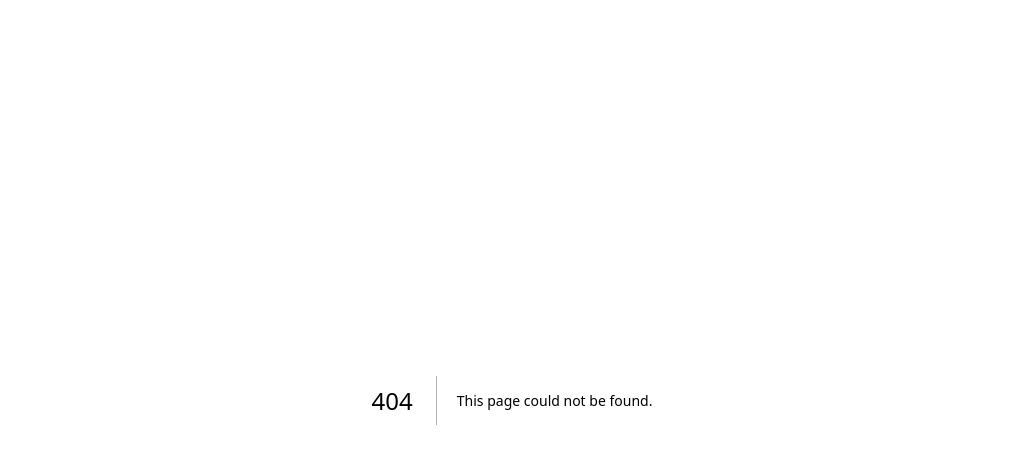
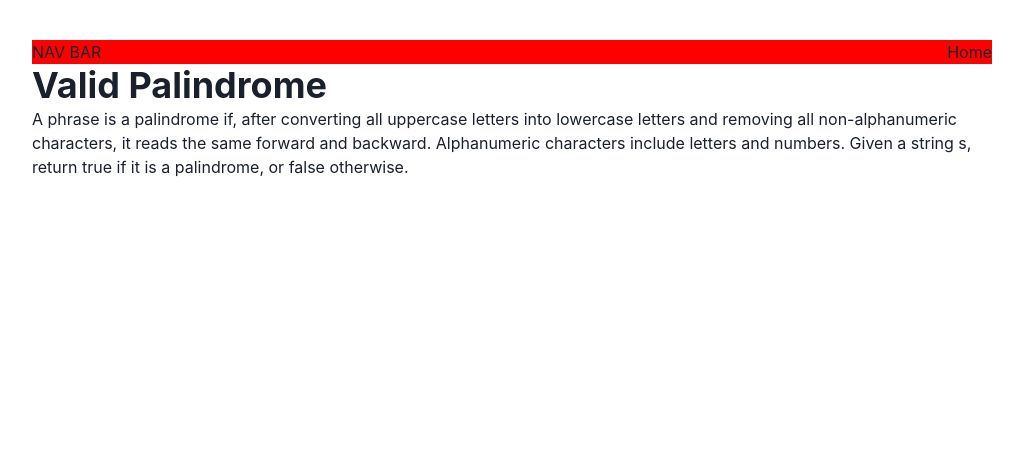
Before and after one commit to William-Schutte/leet-code-workbook, a Next.js app: page /problems/validPalindrome in a window 1280 px wide. Before the commit this address had no page. Shown: the top 464 px of the page, without its empty margins (128-1151 px from the left). Built offline with nearby package versions, Linux system fonts and the light colour scheme.

Commit message:
problem: Valid Palindrome

```diff
--- /dev/null
+++ b/pages/problems/validPalindrome/index.tsx
@@ -0,0 +1,17 @@
+import { Heading, Text } from "@chakra-ui/react";
+import Layout from "../../layout";
+
+export default function ValidPalindrome() {
+  return (
+    <Layout>
+      <Heading>Valid Palindrome</Heading>
+      <Text>
+        A phrase is a palindrome if, after converting all uppercase letters into
+        lowercase letters and removing all non-alphanumeric characters, it reads
+        the same forward and backward. Alphanumeric characters include letters
+        and numbers. Given a string s, return true if it is a palindrome, or
+        false otherwise.
+      </Text>
+    </Layout>
+  );
+}
```
Also changed, not shown: pages/problems/validPalindrome/work.js (added, +25 -0 lines).
